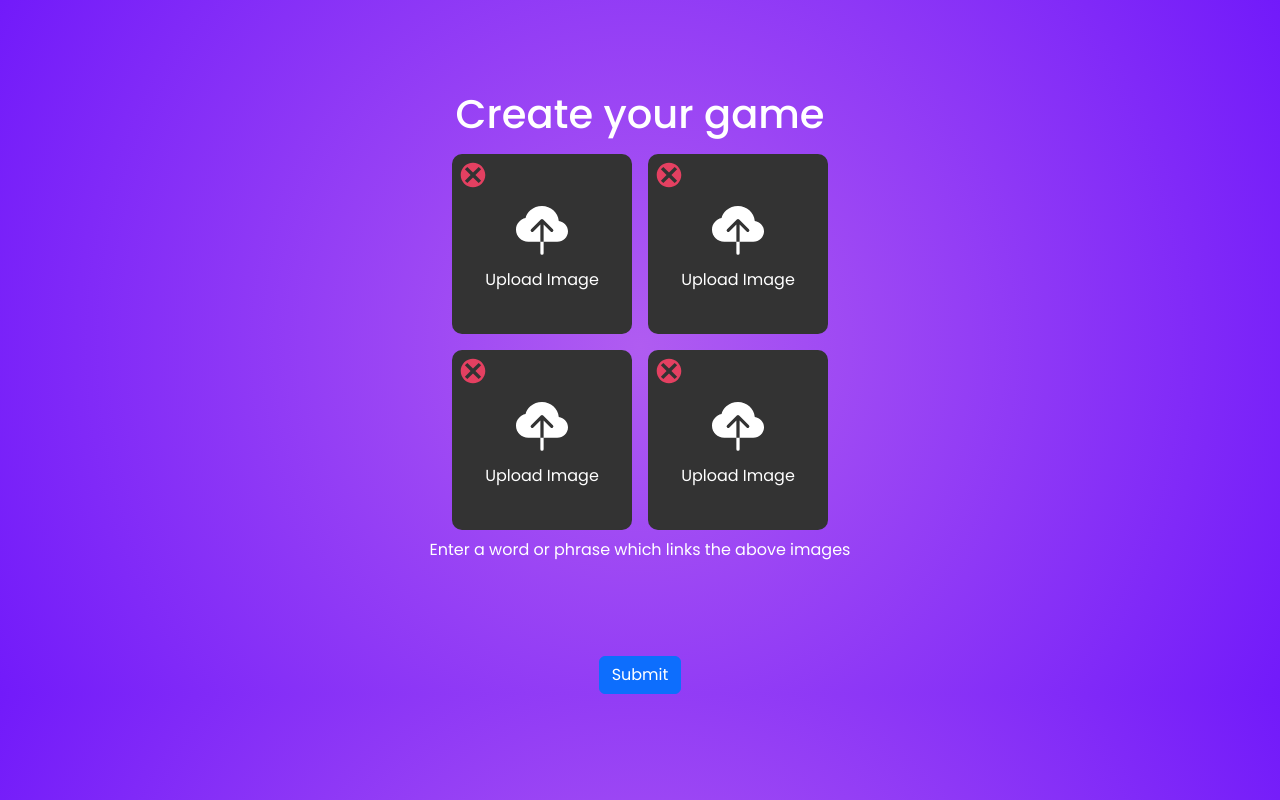
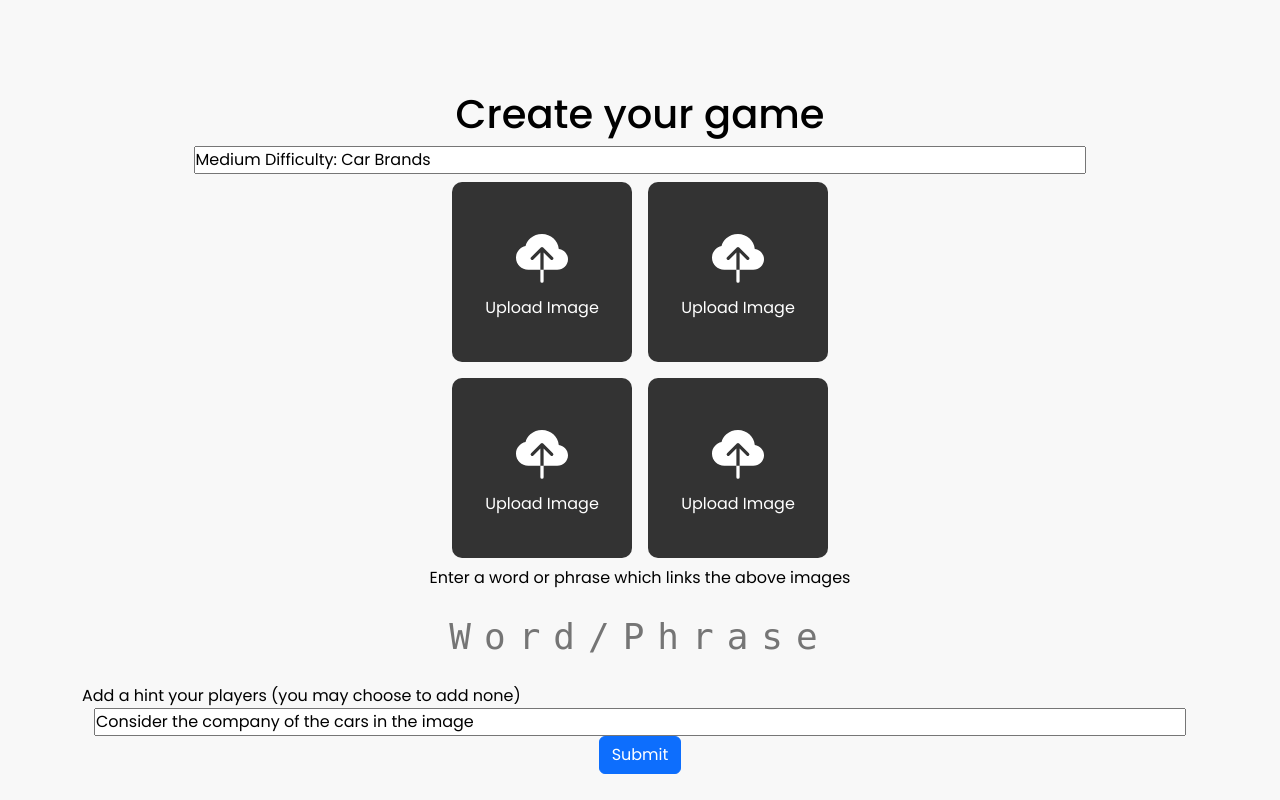
Before and after one commit to Anay-Joshi26/agile-wd-proj, a Flask app: page /challenges/create-game in a window 1280 px wide. Run offline with Flask 3, Linux system fonts and the light colour scheme.

Commit message:
created sections to change title and add a hint, for now they are filled with default values, however they will operate based on user input

```diff
--- a/4pics1word/static/css/create_game.css
+++ b/4pics1word/static/css/create_game.css
@@ -1,6 +1,5 @@
 body {
-    background: rgb(176,92,241);
-    background: radial-gradient(circle, rgba(176,92,241,1) 0%, rgba(114,26,250,1) 100%);
+    background-color: #F8F8F8;
     width: 100%;
     height: 100%;
 }
@@ -73,5 +72,5 @@ label {
 }
 
 .text {
-    color: white
+    color: black
 }
--- a/4pics1word/static/js/script.js
+++ b/4pics1word/static/js/script.js
@@ -0,0 +1,70 @@
+
+
+let images_uploaded = [false, false, false, false];
+
+document.querySelectorAll('.upload-input').forEach(function(input) {
+    input.addEventListener('change', function(event) {
+
+        const file = event.target.files[0];
+        const reader = new FileReader();
+
+        reader.onload = function(e) {
+            const imgSrc = e.target.result;
+            const imageId = event.target.id.replace('image-input', '');
+            imageUpload(imgSrc, imageId);
+
+        };
+
+        reader.readAsDataURL(file);
+    });
+});
+
+document.querySelectorAll('.change-img-icon').forEach(function(icon) {
+    icon.addEventListener('click', function(event) {
+        const imageId = event.target.id.replace('img-change', '');
+        imageClear(imageId);
+    });
+
+});
+
+function imageUpload(imgSrc, imageId) {
+    const imgPrev = document.getElementById(`img${imageId}`);
+    imgPrev.style.backgroundImage = `url(${imgSrc})`;
+    imgPrev.style.objectFit = 'fill';
+    imgPrev.style.backgroundRepeat = 'no-repeat';
+    imgPrev.style.backgroundSize = 'cover';
+    imgPrev.style.backgroundPosition = 'center';
+    document.querySelector(`#img${imageId} label`).style.display = 'none';
+    document.getElementById(`img-change${imageId}`).style.display = '';
+}
+
+function imageClear(imageId) {
+    console.log(imageId);
+    const imgPrev = document.getElementById(`img${imageId}`);
+    imgPrev.style.backgroundImage = '';
+    imgPrev.style.objectFit = '';
+    imgPrev.style.backgroundRepeat = '';
+    imgPrev.style.backgroundSize = '';
+    imgPrev.style.backgroundPosition = '';
+    document.querySelector(`#img${imageId} label`).style.display = '';
+    document.getElementById(`img-change${imageId}`).style.display = 'none';
+}
+
+
+const wordEnterForm = document.querySelector(".word-enter-form");
+let currentChar = 0; // Keeps track of the current character position (for blinking cursor)
+
+// Function to create blinking cursor effect
+function blinkCursor() {
+    const cursor = document.getElementById("cursor");
+    if (cursor.style.visibility === "visible") {
+        cursor.style.visibility = "hidden";
+    } else {
+        cursor.style.visibility = "visible";
+    }
+}
+
+
+
+// Add event listener for blinking cursor
+//setInterval(blinkCursor, 500); // Set blinking cursor interval (adjust speed as needed)
--- a/4pics1word/templates/create_game.html
+++ b/4pics1word/templates/create_game.html
@@ -20,39 +20,45 @@
         <h1 class = 'text'>
             Create your game
         </h1>
+        <input style = 'width: 80%;' placeholder = 'Game title' required value = 'Medium Difficulty: Car Brands' type="text">
 
         <div>
             <div class="row">
-              <div class="col-6 image-cell" id = 'img1'>
-                <svg id="Layer_1" class = 'change-img-icon' width=38px height=38px style="" version="1.1" viewBox="0 0 612 792" xml:space="preserve" xmlns="http://www.w3.org/2000/svg" xmlns:xlink="http://www.w3.org/1999/xlink"><style type="text/css">
+                <div class="col-6 image-cell" id = 'img1'>
+                <svg class = 'change-img-icon' id = 'img-change1' width=38px height=38px style="display: none;" version="1.1" viewBox="0 0 612 792" xml:space="preserve" xmlns="http://www.w3.org/2000/svg" xmlns:xlink="http://www.w3.org/1999/xlink"><style type="text/css">
                     .st0{fill:#E44061;}
-                </style><g><path class="st0" d="M562,396c0-141.4-114.6-256-256-256S50,254.6,50,396s114.6,256,256,256S562,537.4,562,396L562,396z M356.8,396   L475,514.2L424.2,565L306,446.8L187.8,565L137,514.2L255.2,396L137,277.8l50.8-50.8L306,345.2L424.2,227l50.8,50.8L356.8,396   L356.8,396z"/></g></svg>
+                </style><g><path pointer-events="none" class="st0" d="M562,396c0-141.4-114.6-256-256-256S50,254.6,50,396s114.6,256,256,256S562,537.4,562,396L562,396z M356.8,396   L475,514.2L424.2,565L306,446.8L187.8,565L137,514.2L255.2,396L137,277.8l50.8-50.8L306,345.2L424.2,227l50.8,50.8L356.8,396   L356.8,396z"/></g></svg>
                 <label for="image-input1">
                     <svg xmlns="http://www.w3.org/2000/svg" width="72" height="72" fill="currentColor" class="bi bi-cloud-upload-fill" viewBox="0 0 16 16">
                         <path fill-rule="evenodd" d="M8 0a5.53 5.53 0 0 0-3.594 1.342c-.766.66-1.321 1.52-1.464 2.383C1.266 4.095 0 5.555 0 7.318 0 9.366 1.708 11 3.781 11H7.5V5.707L5.354 7.854a.5.5 0 1 1-.708-.708l3-3a.5.5 0 0 1 .708 0l3 3a.5.5 0 0 1-.708.708L8.5 5.707V11h4.188C14.502 11 16 9.57 16 7.773c0-1.636-1.242-2.969-2.834-3.194C12.923 1.999 10.69 0 8 0m-.5 14.5V11h1v3.5a.5.5 0 0 1-1 0"/>
                     </svg>
                     <div>Upload Image</div>
                 </label>
-                <input type="file" class="upload-input" id = 'image-input1' style = 'display: none;'accept="image/*">
+                <input required type="file" class="upload-input" id = 'image-input1' style = 'display: none;'accept="image/*">
               </div>
               <div class="col-6 image-cell" id = 'img2'>
-                <svg id="Layer_1" class = 'change-img-icon' width=38px height=38px style="" version="1.1" viewBox="0 0 612 792" xml:space="preserve" xmlns="http://www.w3.org/2000/svg" xmlns:xlink="http://www.w3.org/1999/xlink"><style type="text/css">
+                <svg class = 'change-img-icon' id = 'img-change2' width=38px height=38px style="display: none;" version="1.1" viewBox="0 0 612 792" xml:space="preserve" xmlns="http://www.w3.org/2000/svg" xmlns:xlink="http://www.w3.org/1999/xlink"><style type="text/css">
                     .st0{fill:#E44061;}
-                </style><g><path class="st0" d="M562,396c0-141.4-114.6-256-256-256S50,254.6,50,396s114.6,256,256,256S562,537.4,562,396L562,396z M356.8,396   L475,514.2L424.2,565L306,446.8L187.8,565L137,514.2L255.2,396L137,277.8l50.8-50.8L306,345.2L424.2,227l50.8,50.8L356.8,396   L356.8,396z"/></g></svg>
+                </style><g><path pointer-events="none" class="st0" d="M562,396c0-141.4-114.6-256-256-256S50,254.6,50,396s114.6,256,256,256S562,537.4,562,396L562,396z M356.8,396   L475,514.2L424.2,565L306,446.8L187.8,565L137,514.2L255.2,396L137,277.8l50.8-50.8L306,345.2L424.2,227l50.8,50.8L356.8,396   L356.8,396z"/></g></svg>
                 <label for="image-input2">
                     <svg xmlns="http://www.w3.org/2000/svg" width="72" height="72" fill="currentColor" class="bi bi-cloud-upload-fill" viewBox="0 0 16 16">
                         <path fill-rule="evenodd" d="M8 0a5.53 5.53 0 0 0-3.594 1.342c-.766.66-1.321 1.52-1.464 2.383C1.266 4.095 0 5.555 0 7.318 0 9.366 1.708 11 3.781 11H7.5V5.707L5.354 7.854a.5.5 0 1 1-.708-.708l3-3a.5.5 0 0 1 .708 0l3 3a.5.5 0 0 1-.708.708L8.5 5.707V11h4.188C14.502 11 16 9.57 16 7.773c0-1.636-1.242-2.969-2.834-3.194C12.923 1.999 10.69 0 8 0m-.5 14.5V11h1v3.5a.5.5 0 0 1-1 0"/>
                     </svg>
                     <div>Upload Image</div>
                 </label>
-                <input type="file" class="upload-input" id = 'image-input2' accept="image/*">
+                <input required type="file" class="upload-input" id = 'image-input2' accept="image/*">
               </div>
             </div>
             <div class="row">
               <div class="col-6 image-cell" id = 'img3'>
-                <svg id="Layer_1" class = 'change-img-icon' width=38px height=38px style="" version="1.1" viewBox="0 0 612 792" xml:space="preserve" xmlns="http://www.w3.org/2000/svg" xmlns:xlink="http://www.w3.org/1999/xlink"><style type="text/css">
-                    .st0{fill:#E44061;}
-                </style><g><path class="st0" d="M562,396c0-141.4-114.6-256-256-256S50,254.6,50,396s114.6,256,256,256S562,537.4,562,396L562,396z M356.8,396   L475,514.2L424.2,565L306,446.8L187.8,565L137,514.2L255.2,396L137,277.8l50.8-50.8L306,345.2L424.2,227l50.8,50.8L356.8,396   L356.8,396z"/></g></svg>
+                <svg class = 'change-img-icon' id = 'img-change3' width=38px height=38px style="display: none;" version="1.1" viewBox="0 0 612 792" xml:space="preserve" xmlns="http://www.w3.org/2000/svg" xmlns:xlink="http://www.w3.org/1999/xlink">
+                    <style type="text/css">
+                        .st0{fill:#E44061;}
+                    </style>
+                    <g>
+                        <path pointer-events="none" class="st0" d="M562,396c0-141.4-114.6-256-256-256S50,254.6,50,396s114.6,256,256,256S562,537.4,562,396L562,396z M356.8,396   L475,514.2L424.2,565L306,446.8L187.8,565L137,514.2L255.2,396L137,277.8l50.8-50.8L306,345.2L424.2,227l50.8,50.8L356.8,396   L356.8,396z"/>
+                    </g>
+                </svg>
 
                 <label for="image-input3">
                     <svg xmlns="http://www.w3.org/2000/svg" width="72" height="72" fill="currentColor" class="bi bi-cloud-upload-fill" viewBox="0 0 16 16">
@@ -60,12 +66,12 @@
                     </svg>
                     <div>Upload Image</div>
                 </label>
-                <input type="file" class="upload-input" id = 'image-input3' accept="image/*">
+                <input required type="file" class="upload-input" id = 'image-input3' accept="image/*">
               </div>
               <div class="col-6 image-cell" id = 'img4'>
-                <svg id="Layer_1" class = 'change-img-icon' width=38px height=38px style="" version="1.1" viewBox="0 0 612 792" xml:space="preserve" xmlns="http://www.w3.org/2000/svg" xmlns:xlink="http://www.w3.org/1999/xlink"><style type="text/css">
+                <svg class = 'change-img-icon' id = 'img-change4' width=38px height=38px style="display: none;" version="1.1" viewBox="0 0 612 792" xml:space="preserve" xmlns="http://www.w3.org/2000/svg" xmlns:xlink="http://www.w3.org/1999/xlink"><style type="text/css">
                     .st0{fill:#E44061;}
-                </style><g><path class="st0" d="M562,396c0-141.4-114.6-256-256-256S50,254.6,50,396s114.6,256,256,256S562,537.4,562,396L562,396z M356.8,396   L475,514.2L424.2,565L306,446.8L187.8,565L137,514.2L255.2,396L137,277.8l50.8-50.8L306,345.2L424.2,227l50.8,50.8L356.8,396   L356.8,396z"/></g></svg>
+                </style><g><path pointer-events="none" class="st0" d="M562,396c0-141.4-114.6-256-256-256S50,254.6,50,396s114.6,256,256,256S562,537.4,562,396L562,396z M356.8,396   L475,514.2L424.2,565L306,446.8L187.8,565L137,514.2L255.2,396L137,277.8l50.8-50.8L306,345.2L424.2,227l50.8,50.8L356.8,396   L356.8,396z"/></g></svg>
 
                 <label for="image-input4">
                     <svg xmlns="http://www.w3.org/2000/svg" width="72" height="72" fill="currentColor" class="bi bi-cloud-upload-fill" viewBox="0 0 16 16">
@@ -73,7 +79,7 @@
                     </svg>
                     <div>Upload Image</div>
                 </label>
-                <input type="file" class="upload-input" id = 'image-input4' accept="image/*">
+                <input required type="file" class="upload-input" id = 'image-input4' accept="image/*">
               </div>
             </div>
           </div>
@@ -82,8 +88,51 @@
             <div class = 'word-enter-title text' style = 'text-align: center;'>
                 Enter a word or phrase which links the above images
             </div>
-            <input id="word-input" class = 'text' type="text" style = 'text-align: center; border: none; margin: 20px; outline: none; background-color: transparent;'>
+            <input required id="word-input" placeholder = 'Word/Phrase' class = 'text' type="text" style = 'text-align: center; border: none; margin: 20px; outline: none; background-color: transparent;'>
             <!-- <div id="underline-container"></div> -->
+            <script defer>
+                const isUpperCase = (string) => /^[A-Z]*$/.test(string)
+                const isLowerCase = (string) => /^[a-z]*$/.test(string)
+
+                const inputField = document.getElementById("word-input");
+                inputField.focus();
+
+                inputField.addEventListener("blur", () => {
+                    inputField.focus();
+                });
+
+                function isValidPhrase(str) {
+                    // Reference: chatGPT generated regex => "write a regex that matches when contains only letters or numbers,
+                    //                                        does not start with a space and is less than 18 characters long.
+                    //                                        It must also not allow double spaces"
+                    return /^(?!.*\s\s)(?!^\s)[a-zA-Z0-9\s]{1,17}$/.test(str);
+                }
+
+
+                function handleKeyPress(event) {
+                    kp = event.target.value[event.target.value.length - 1]
+
+                    if (!isValidPhrase(event.target.value)) {
+                        event.target.value = event.target.value.slice(0, -1)
+                    }
+
+                    if (isLowerCase(kp)) {
+                        event.target.value = event.target.value.toUpperCase();
+                    }
+
+                }
+
+                inputField.addEventListener("input", handleKeyPress);
+
+            </script>
+
+        </div>
+
+        <div class = 'container'>
+            <div class = 'row text' >
+                Add a hint your players (you may choose to add none)
+            </div>
+            <input style = 'width: 100%;' value = 'Consider the company of the cars in the image' type="text">
         </div>
 
 
```
Also changed, not shown: 1 other file.
